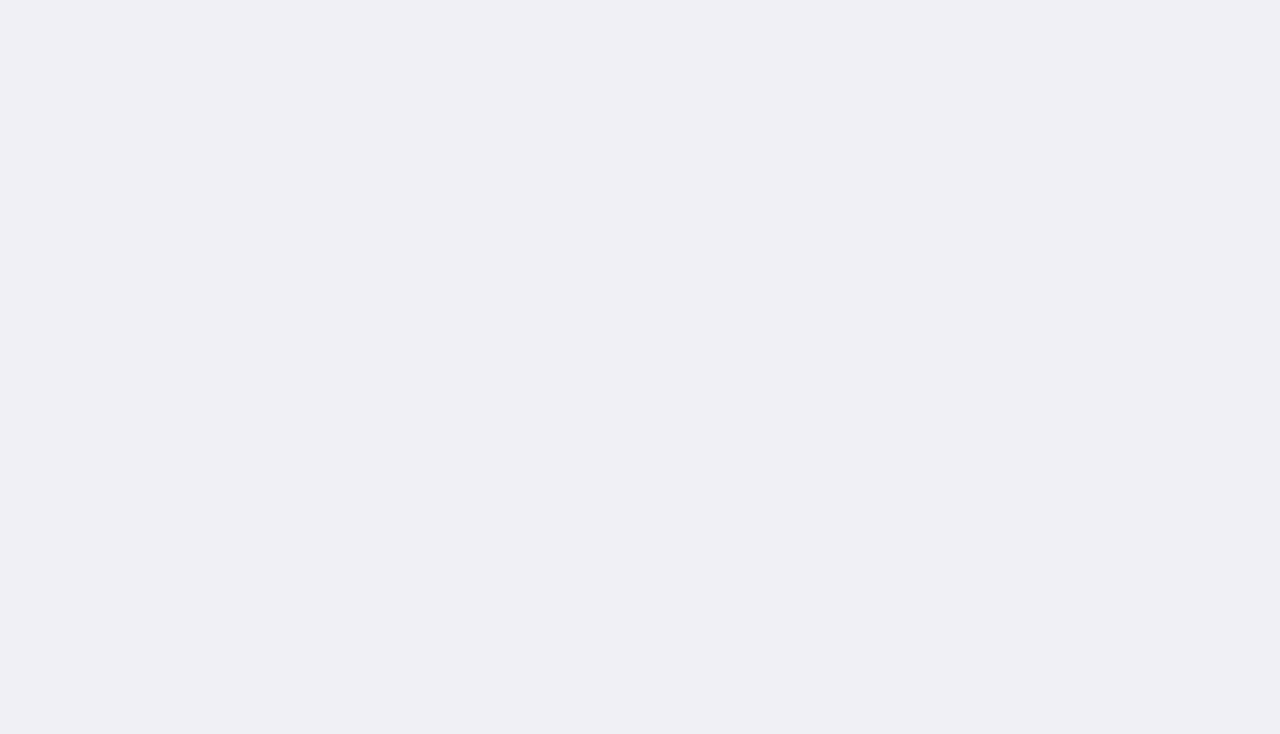
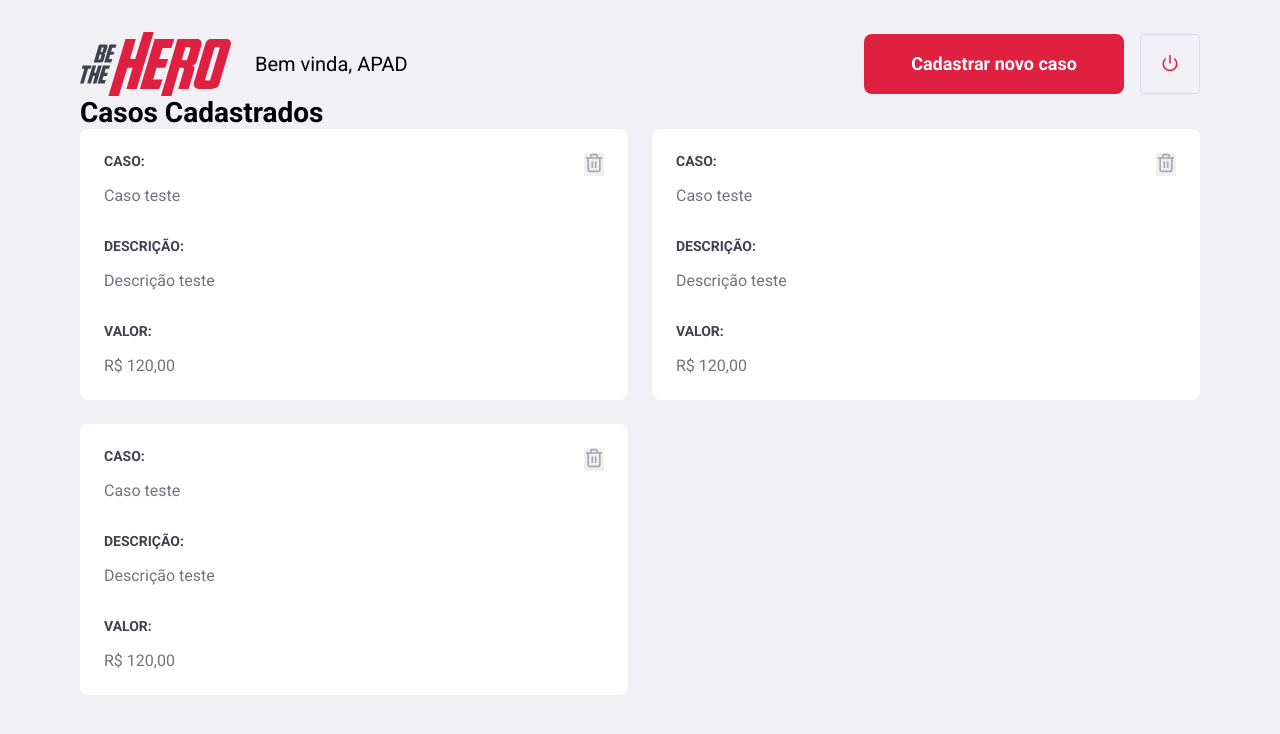
Before and after one commit to co-ana/omnistack-11, a React (Create React App) app in the folder frontend/: page /profile in a window 1280 px wide. Shown: the top 734 px of the page. Built offline with nearby package versions, Linux system fonts and the light colour scheme.

Commit message:
interface: profile

```diff
--- a/frontend/src/global.css
+++ b/frontend/src/global.css
@@ -70,3 +70,11 @@
 .backlink:hover {
   opacity: .8;
 }
+
+.text-uppercase {
+  text-transform: uppercase;
+}
+
+.sr-only {
+  display: none;
+}
--- /dev/null
+++ b/frontend/src/pages/Profile/index.js
@@ -0,0 +1,72 @@
+import React from 'react';
+import { FiPower, FiTrash2 } from 'react-icons/fi' // Feather Icons
+import { Link } from 'react-router-dom';
+
+import './styles.css';
+
+import logoImg from '../../assets/logo.svg';
+
+export default function Profile() {
+  return (
+    <div className="profile-container">
+      <header>
+        <img src={logoImg} alt="Be The Hero"/>
+        <span>Bem vinda, APAD</span>
+
+        <Link className='btn-red' to='/incidents/new'>Cadastrar novo caso</Link>
+        <button>
+          <FiPower size={18} color="E02041" />
+        </button>
+      </header>
+
+      <h1>Casos Cadastrados</h1>
+      <ul>
+        <li>
+          <strong className='text-uppercase'>Caso:</strong>
+          <p>Caso teste</p>
+
+          <strong className='text-uppercase'>Descrição:</strong>
+          <p>Descrição teste</p>
+
+          <strong className='text-uppercase'>Valor:</strong>
+          <p>R$ 120,00</p>
+
+          <button type='button'>
+            <span className='sr-only'>Delete</span>
+            <FiTrash2 size={20} color='#a8a8b3' />
+          </button>
+        </li>
+        <li>
+          <strong className='text-uppercase'>Caso:</strong>
+          <p>Caso teste</p>
+
+          <strong className='text-uppercase'>Descrição:</strong>
+          <p>Descrição teste</p>
+
+          <strong className='text-uppercase'>Valor:</strong>
+          <p>R$ 120,00</p>
+
+          <button type='button'>
+            <span className='sr-only'>Delete</span>
+            <FiTrash2 size={20} color='#a8a8b3' />
+          </button>
+        </li>
+        <li>
+          <strong className='text-uppercase'>Caso:</strong>
+          <p>Caso teste</p>
+
+          <strong className='text-uppercase'>Descrição:</strong>
+          <p>Descrição teste</p>
+
+          <strong className='text-uppercase'>Valor:</strong>
+          <p>R$ 120,00</p>
+
+          <button type='button'>
+            <span className='sr-only'>Delete</span>
+            <FiTrash2 size={20} color='#a8a8b3' />
+          </button>
+        </li>
+      </ul>
+    </div>
+  );
+}
--- /dev/null
+++ b/frontend/src/pages/Profile/styles.css
@@ -0,0 +1,85 @@
+.profile-container {
+  width: 100%;
+  max-width: 1180px;
+
+  padding: 0 30px;
+  margin: 32px auto;
+}
+
+.profile-container header {
+  display: flex;
+  align-items: center;
+}
+
+.profile-container header span {
+  font-size: 20px;
+  margin-left: 24px;
+}
+
+.profile-container header img {
+  height: 64px;
+}
+
+.profile-container header a {
+  width: 260px;
+  margin-left: auto;
+  margin-top: 0;
+}
+
+.profile-container header button {
+  height: 60px;
+  width: 60px;
+  border-radius: 4px;
+  border: 1px solid #dcdce6;
+  background-color: transparent;
+  margin-left: 16px;
+  transition: border-color ease-in-out .2s;
+}
+
+.profile-container header button:hover {
+  border-color: #999999;
+}
+
+
+.profile-container ul {
+  display: grid;
+  grid-template-columns: repeat(2, 1fr);
+  grid-gap: 24px;
+  list-style: none;
+}
+
+.profile-container ul li {
+  background-color: #FFF;
+  padding: 24px;
+  border-radius: 8px;
+  position: relative;
+}
+
+.profile-container ul li button {
+  position: absolute;
+  margin: auto;
+  top: 24px;
+  right: 24px;
+  border: 0;
+  transition: opacity ease-in-out .2s;
+}
+
+.profile-container ul li button:hover {
+  opacity: .8;
+}
+
+.profile-container ul li strong {
+  color: #41414d;
+  margin-bottom: 16px;
+  display: block;
+}
+
+.profile-container ul li p + strong {
+  margin-top: 32px;
+}
+
+.profile-container ul li p {
+  color: #737380;
+  line-height: 21px;
+  font-size: 16px;
+}
--- a/frontend/src/pages/Register/index.js
+++ b/frontend/src/pages/Register/index.js
@@ -5,8 +5,6 @@
 import './styles.css';
 
 import logoImg from '../../assets/logo.svg';
-import heroesImg from '../../assets/heroes.png';
-
 
 export default function Register() {
   return (
--- a/frontend/src/routes.js
+++ b/frontend/src/routes.js
@@ -3,6 +3,7 @@
 
 import Logon from './pages/Logon';
 import Register from './pages/Register';
+import Profile from './pages/Profile';
 
 export default function Routes() {
   return (
@@ -10,6 +11,7 @@
       <Switch>
         <Route path='/' exact component={Logon} />
         <Register path='/register' component={Register} />
+        <Profile path='/profile' component={Profile} />
       </Switch>
     </BrowserRouter>
   )
```
